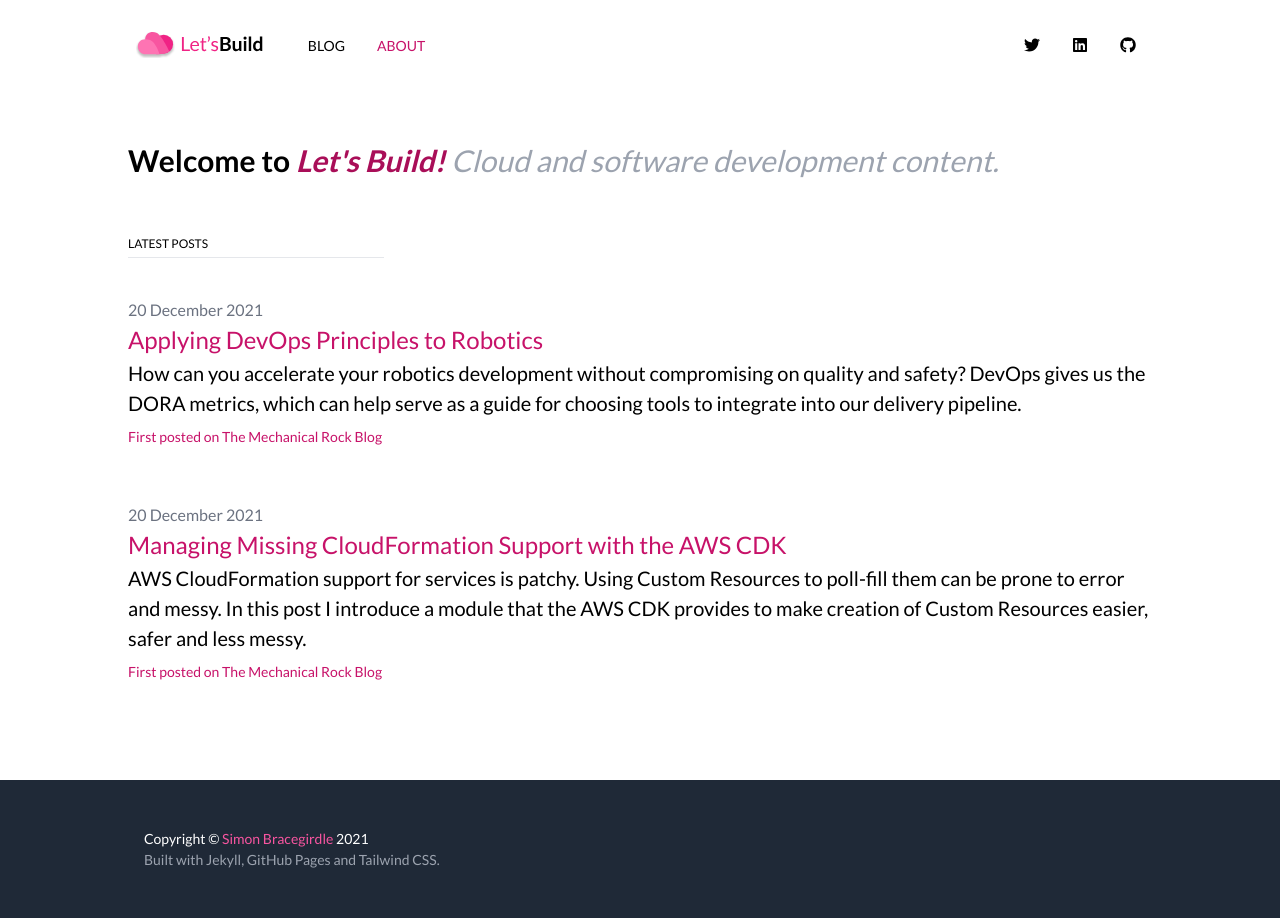
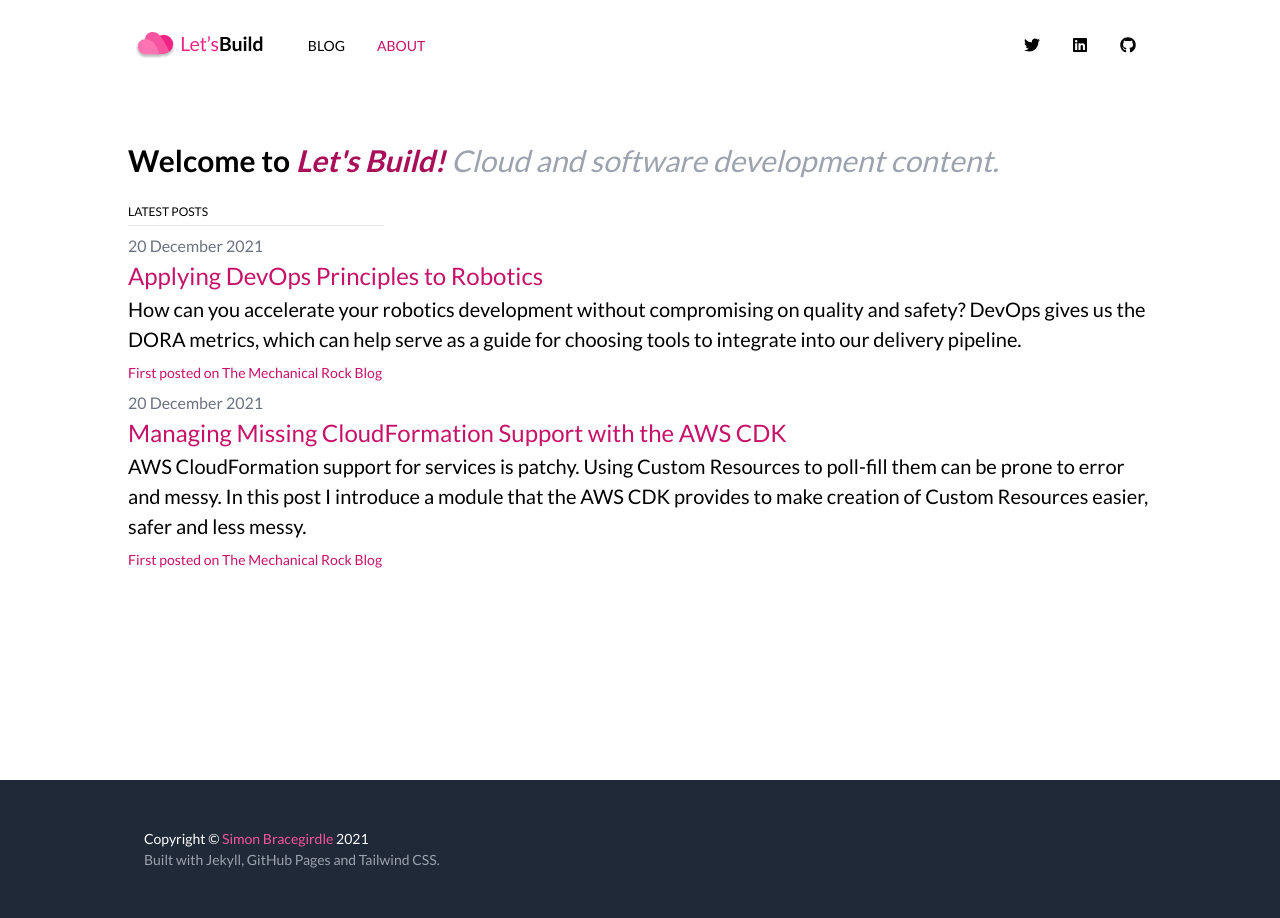
Before and after one commit to sbracegirdle/sbracegirdle.github.io, a Jekyll site: the page built from index.html, in a window 1280 px wide. Built offline with Jekyll 4.4.1, drawn with Linux system fonts in a browser that asks for light colours.

Commit message:
Remove body grid.

```diff
--- a/_layouts/page.html
+++ b/_layouts/page.html
@@ -2,6 +2,6 @@
 layout: default
 ---
 
-<div class="max-w-screen-lg mx-2 lg:mx-auto grid grid-cols-8 gap-8">
+<div class="max-w-screen-lg mx-2 lg:mx-auto">
   {{ content }}
 </div>
--- a/index.html
+++ b/index.html
@@ -3,18 +3,18 @@ layout: page
 title: Blog
 ---
 
-<div class="col-span-8 my-4">
+<div class="my-4">
   <span class="text-2xl font-bold"
     >Welcome to <em class="text-flickr-darker">Let's Build!</em></span
   ><span class="text-2xl my-2 text-gray-400 italic">
     Cloud and software development content.</span
   >
 </div>
-<div class="col-span-8 px-0 text-2xs uppercase border-b py-1 w-full md:w-1/4">
+<div class="px-0 text-2xs uppercase border-b py-1 w-full md:w-1/4">
   Latest posts
 </div>
 {% for post in site.posts %}
-<div class="col-span-8 my-2 hello">
+<div class="my-2 hello">
   <div class="text-gray-500">{{ post.date | date_to_long_string }}</div>
   <div>
     <a
```
Also changed, not shown: README.md.
